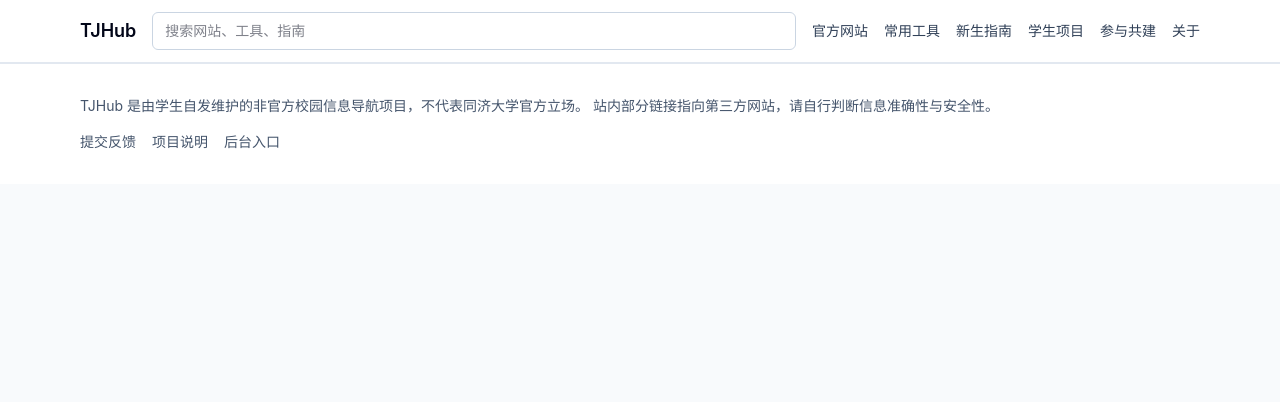
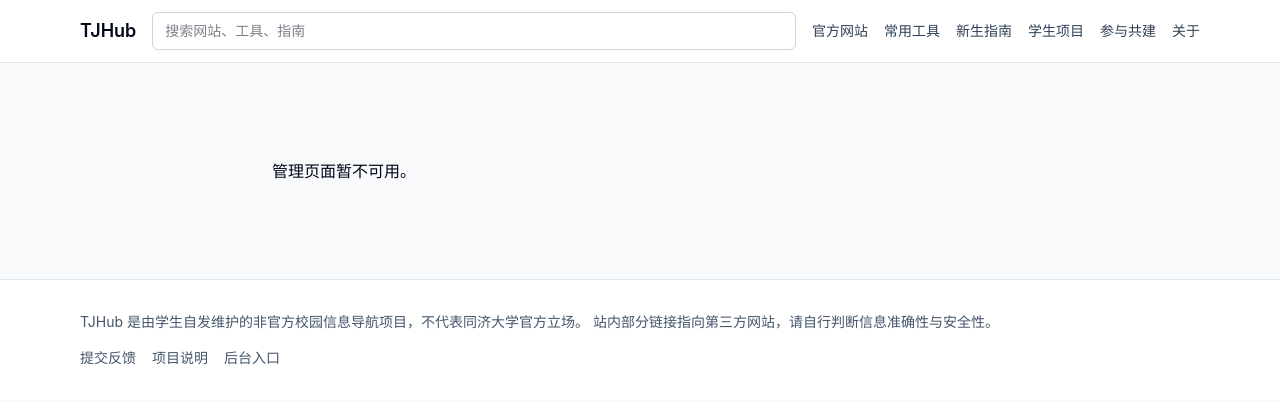
Before and after one commit to CNYJ256/tjhub, a Vue app: page /admin in a window 1280 px wide. Shown: the top 402 px of the page. Built offline with nearby package versions, Linux system fonts and the light colour scheme; the HTML template or start-up script is replaced by a standard one.

Commit message:
fix: add missing fallback to AdminView

```diff
--- a/src/views/AdminView.vue
+++ b/src/views/AdminView.vue
@@ -22,5 +22,6 @@ onUnmounted(() => {
 <template>
   <PageShell>
     <ContentRenderer v-if="page" :page="page" />
+    <section v-else class="mx-auto max-w-3xl px-4 py-24">管理页面暂不可用。</section>
   </PageShell>
 </template>
```
